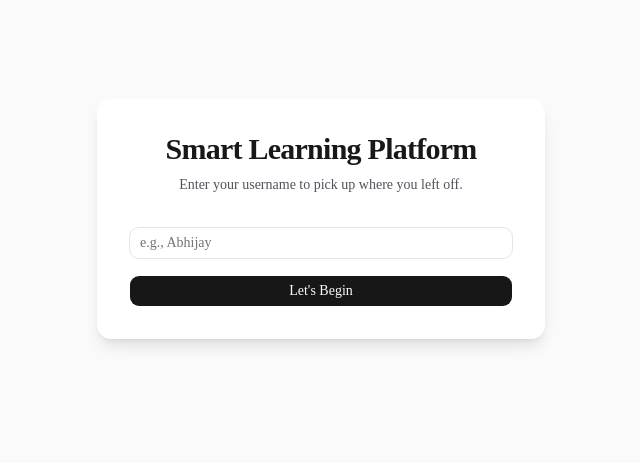
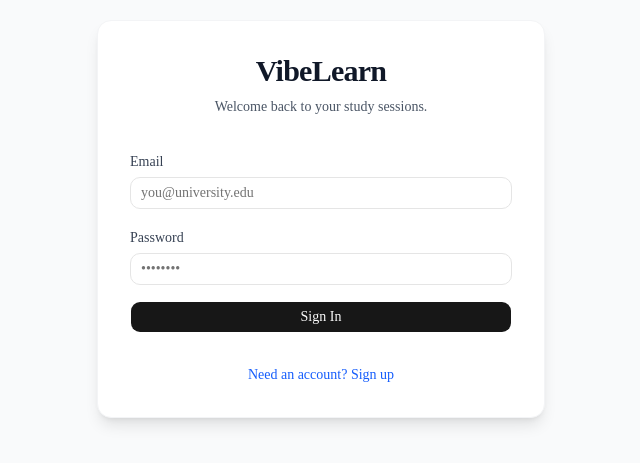
Before and after one commit to Abhijay-Nagal/vibe-learn, a Next.js app: page / in a window 1280 px wide. Shown: the part 181-644 px from the top of the page, without its empty margins (319-959 px from the left). Built offline with nearby package versions, Linux system fonts and the light colour scheme; no server answers.

Commit message:
feat(auth): complete phase 2.1 - implement supabase auth, cascading deletes, and account lifecycle

```diff
--- a/package.json
+++ b/package.json
@@ -10,6 +10,7 @@
   },
   "dependencies": {
     "@google/generative-ai": "^0.24.1",
+    "@supabase/ssr": "^0.12.0",
     "@supabase/supabase-js": "^2.108.1",
     "@supadata/js": "^1.4.0",
     "class-variance-authority": "^0.7.1",
--- a/src/app/dashboard/page.tsx
+++ b/src/app/dashboard/page.tsx
@@ -1,5 +1,6 @@
 "use client";
 
+import { DashboardHeader } from "@/components/DashboardHeader";
 import { useEffect, useState } from "react";
 import { useRouter } from "next/navigation";
 import { supabase } from "@/lib/supabase";
@@ -110,7 +111,7 @@ export default function Dashboard() {
   }
 
   return (
-    <main className="min-h-screen p-8 md:p-24 bg-zinc-50 dark:bg-zinc-950">
+    <main className="min-h-screen p-8 md:p-24 bg-zinc-50 dark:bg-zinc-950"><DashboardHeader />
       <div className="max-w-5xl mx-auto space-y-8">
         <header className="flex flex-col md:flex-row justify-between items-start md:items-center gap-4">
           <div>
--- a/src/app/page.tsx
+++ b/src/app/page.tsx
@@ -2,105 +2,139 @@
 
 import { useState, useEffect } from "react";
 import { useRouter } from "next/navigation";
-import { supabase } from "@/lib/supabase";
+import { createClient } from "@/lib/supabase/client";
 import { useUser } from "@/context/UserContext";
 import { Button } from "@/components/ui/button";
 import { Input } from "@/components/ui/input";
 
-export default function Onboarding() {
+export default function LoginPage() {
+  const router = useRouter();
+  const { user, isLoading } = useUser();
+  const supabase = createClient();
+
+  const [isLogin, setIsLogin] = useState(true);
+  const [email, setEmail] = useState("");
+  const [password, setPassword] = useState("");
   const [username, setUsername] = useState("");
-  const [isLoading, setIsLoading] = useState(false);
+  const [error, setError] = useState("");
+  const [isSubmitting, setIsSubmitting] = useState(false);
 
-  const router = useRouter();
-  const {
-  user,
-  setUser,
-  isLoading: isUserLoading,
-} = useUser();
+  // If the user is already authenticated via Supabase, securely push to dashboard
+  useEffect(() => {
+    if (user && !isLoading) {
+      router.push("/dashboard");
+    }
+  }, [user, isLoading, router]);
 
-  // Redirect logged-in users only after UserContext finishes loading
-  useEffect(() => {
-    if (isUserLoading) return;
-
-    if (user) {
-      router.replace("/dashboard");
-    }
-  }, [user, isUserLoading, router]);
-
-  const handleLogin = async (e: React.FormEvent) => {
+  const handleAuth = async (e: React.FormEvent) => {
     e.preventDefault();
-    if (!username.trim()) return;
-
-    setIsLoading(true);
+    setIsSubmitting(true);
+    setError("");
 
     try {
-      // 1. Check if user exists in Supabase
-      let { data: user, error: fetchError } = await supabase
-        .from("users")
-        .select("*")
-        .eq("username", username.trim())
-        .single();
+      if (isLogin) {
+        const { error: signInError } = await supabase.auth.signInWithPassword({
+          email,
+          password,
+        });
+        if (signInError) throw signInError;
 
-      // 2. If user doesn't exist, create them
-      if (fetchError && fetchError.code === "PGRST116") {
-        const { data: newUser, error: insertError } = await supabase
-          .from("users")
-          .insert([{ username: username.trim() }])
-          .select()
-          .single();
+        router.push("/dashboard");
+      } else {
+        const { error: signUpError } = await supabase.auth.signUp({
+          email,
+          password,
+          options: {
+            // This is the magic that feeds the PostgreSQL trigger we created in Step 1!
+            data: { username },
+          },
+        });
+        if (signUpError) throw signUpError;
 
-        if (insertError) throw insertError;
-        user = newUser;
-      } else if (fetchError) {
-        throw fetchError;
+        // Auto-login after successful signup
+        router.push("/dashboard");
       }
-
-      // 3. Save to localStorage and redirect
-      setUser(user);
-      router.replace("/dashboard");
-    } catch (error) {
-      console.error("Login failed:", error);
-      alert("Something went wrong. Please try again.");
+    } catch (err: any) {
+      setError(err.message || "An error occurred during authentication.");
     } finally {
-      setIsLoading(false);
+      setIsSubmitting(false);
     }
   };
 
-  if (isUserLoading) {
+  if (isLoading) {
     return (
-      <div className="flex min-h-screen items-center justify-center">
-        Loading...
+      <div className="flex min-h-screen items-center justify-center bg-gray-50">
+        <div className="animate-pulse text-lg font-medium text-gray-500">Loading VibeLearn...</div>
       </div>
     );
   }
 
   return (
-    <main className="flex min-h-screen flex-col items-center justify-center p-24 bg-zinc-50 dark:bg-zinc-950">
-      <div className="w-full max-w-md space-y-8 bg-white dark:bg-zinc-900 p-8 rounded-xl shadow-lg">
+    <div className="flex min-h-screen items-center justify-center bg-gray-50 p-4">
+      <div className="w-full max-w-md space-y-8 rounded-xl bg-white p-8 shadow-lg border border-gray-100">
         <div className="text-center">
-          <h1 className="text-3xl font-bold tracking-tight text-zinc-900 dark:text-white">
-            Smart Learning Platform
-          </h1>
-          <p className="mt-2 text-sm text-zinc-600 dark:text-zinc-400">
-            Enter your username to pick up where you left off.
+          <h1 className="text-3xl font-bold tracking-tight text-gray-900">VibeLearn</h1>
+          <p className="mt-2 text-sm text-gray-600">
+            {isLogin ? "Welcome back to your study sessions." : "Create an account to start learning."}
           </p>
         </div>
 
-        <form onSubmit={handleLogin} className="space-y-4">
+        <form onSubmit={handleAuth} className="space-y-4">
+          {!isLogin && (
+            <div>
+              <label className="text-sm font-medium text-gray-700">Username</label>
               <Input
+                required
                 type="text"
-            placeholder="e.g., Abhijay"
+                placeholder="e.g. Abhijay"
                 value={username}
                 onChange={(e) => setUsername(e.target.value)}
-            disabled={isLoading}
+                className="mt-1"
+              />
+            </div>
+          )}
+          <div>
+            <label className="text-sm font-medium text-gray-700">Email</label>
+            <Input
               required
-            className="w-full"
+              type="email"
+              placeholder="you@university.edu"
+              value={email}
+              onChange={(e) => setEmail(e.target.value)}
+              className="mt-1"
             />
-          <Button type="submit" className="w-full" disabled={isLoading}>
-            {isLoading ? "Loading..." : "Let's Begin"}
+          </div>
+          <div>
+            <label className="text-sm font-medium text-gray-700">Password</label>
+            <Input
+              required
+              type="password"
+              placeholder="••••••••"
+              value={password}
+              onChange={(e) => setPassword(e.target.value)}
+              className="mt-1"
+            />
+          </div>
+
+          {error && <p className="text-sm text-red-600">{error}</p>}
+
+          <Button type="submit" className="w-full" disabled={isSubmitting}>
+            {isSubmitting ? "Processing..." : isLogin ? "Sign In" : "Sign Up"}
           </Button>
         </form>
+
+        <div className="text-center text-sm">
+          <button
+            onClick={() => {
+              setIsLogin(!isLogin);
+              setError("");
+            }}
+            className="text-blue-600 hover:underline focus:outline-none"
+          >
+            {isLogin ? "Need an account? Sign up" : "Already have an account? Sign in"}
+          </button>
         </div>
-    </main>
+      </div>
+    </div>
   );
 }
--- /dev/null
+++ b/src/app/signup/page.tsx
@@ -0,0 +1,66 @@
+"use client";
+
+import { useState } from "react";
+import { createClient } from "@/lib/supabase/client";
+
+export default function SignupPage() {
+  const supabase = createClient();
+
+  const [email, setEmail] = useState("");
+  const [password, setPassword] = useState("");
+  const [username, setUsername] = useState("");
+
+  async function handleSignup(e: React.FormEvent) {
+    e.preventDefault();
+
+    const { error } = await supabase.auth.signUp({
+      email,
+      password,
+      options: {
+        data: {
+          username,
+        },
+      },
+    });
+
+    if (error) {
+      alert(error.message);
+      return;
+    }
+
+    alert("Signup successful");
+  }
+
+  return (
+    <div className="min-h-screen flex items-center justify-center">
+      <form onSubmit={handleSignup} className="flex flex-col gap-4 w-96">
+        <input
+          placeholder="Username"
+          value={username}
+          onChange={(e) => setUsername(e.target.value)}
+          className="border p-2"
+        />
+
+        <input
+          placeholder="Email"
+          type="email"
+          value={email}
+          onChange={(e) => setEmail(e.target.value)}
+          className="border p-2"
+        />
+
+        <input
+          placeholder="Password"
+          type="password"
+          value={password}
+          onChange={(e) => setPassword(e.target.value)}
+          className="border p-2"
+        />
+
+        <button type="submit" className="border p-2">
+          Sign Up
+        </button>
+      </form>
+    </div>
+  );
+}
--- /dev/null
+++ b/src/components/DashboardHeader.tsx
@@ -0,0 +1,61 @@
+"use client";
+
+import { useRouter } from "next/navigation";
+import { createClient } from "@/lib/supabase/client";
+import { useUser } from "@/context/UserContext";
+import { Button } from "@/components/ui/button";
+
+export function DashboardHeader() {
+  const router = useRouter();
+  const { user } = useUser();
+  const supabase = createClient();
+
+  const handleLogout = async () => {
+    await supabase.auth.signOut();
+    router.push("/");
+  };
+
+  const handleDeleteAccount = async () => {
+    // High-friction confirmation for destructive actions
+    const confirmDelete = window.confirm(
+      "Are you absolutely sure? This will permanently delete your account, all study sessions, videos, notes, and quizzes. This cannot be undone."
+    );
+
+    if (confirmDelete) {
+      try {
+        // Call the secure PostgreSQL function we just created
+        const { error } = await supabase.rpc("delete_user");
+        if (error) throw error;
+
+        // Clear the local session and redirect
+        await supabase.auth.signOut();
+        router.push("/");
+      } catch (error) {
+        console.error("Error deleting account:", error);
+        alert("Failed to delete account. Please try again.");
+      }
+    }
+  };
+
+  if (!user) return null;
+
+  return (
+    <header className="flex items-center justify-between border-b bg-white px-6 py-4 shadow-sm">
+      <div className="flex items-center space-x-4">
+        <h1 className="text-xl font-bold text-gray-900">VibeLearn</h1>
+        <span className="rounded-full bg-blue-50 px-3 py-1 text-sm font-medium text-blue-700">
+          Hi, {user.username}
+        </span>
+      </div>
+
+      <div className="flex items-center space-x-4">
+        <Button variant="outline" onClick={handleLogout}>
+          Sign Out
+        </Button>
+        <Button variant="destructive" onClick={handleDeleteAccount}>
+          Delete Account
+        </Button>
+      </div>
+    </header>
+  );
+}
--- a/src/context/UserContext.tsx
+++ b/src/context/UserContext.tsx
@@ -1,8 +1,9 @@
 "use client";
 
 import { createContext, useContext, useEffect, useState } from "react";
+import { createClient } from "@/lib/supabase/client";
 
-// Define the shape of our User state
+// The shape of the User remains exactly the same so we don't break V1 UI components
 type User = {
   id: string;
   username: string;
@@ -11,7 +12,6 @@ type User = {
 
 type UserContextType = {
   user: User;
-  setUser: (user: User) => void;
   isLoading: boolean;
 };
 
@@ -20,34 +20,66 @@ const UserContext = createContext<UserContextType | undefined>(undefined);
 export function UserProvider({ children }: { children: React.ReactNode }) {
   const [user, setUser] = useState<User>(null);
   const [isLoading, setIsLoading] = useState(true);
+  const supabase = createClient();
 
-  // Read from localStorage only once when the app loads
   useEffect(() => {
-    const storedUser = localStorage.getItem("vibelearn_user");
-    if (storedUser) {
-      setUser(JSON.parse(storedUser));
+    let mounted = true;
+
+    async function fetchSession() {
+      try {
+        const { data: { session } } = await supabase.auth.getSession();
+
+        if (session?.user) {
+          // Fetch the public profile to get the username
+          const { data: profile } = await supabase
+            .from('profiles')
+            .select('id, username, created_at')
+            .eq('id', session.user.id)
+            .single();
+
+          if (mounted && profile) {
+            setUser(profile as User);
+          }
+        } else {
+          if (mounted) setUser(null);
+        }
+      } catch (error) {
+        console.error("Error fetching user session:", error);
+      } finally {
+        if (mounted) setIsLoading(false);
+      }
     }
-    setIsLoading(false);
-  }, []);
 
-  // Sync state changes back to localStorage automatically
-  const handleSetUser = (newUser: User) => {
-    setUser(newUser);
-    if (newUser) {
-      localStorage.setItem("vibelearn_user", JSON.stringify(newUser));
-    } else {
-      localStorage.removeItem("vibelearn_user");
-    }
-  };
+    fetchSession();
+
+    // Real-time listener for login/logout events
+    const { data: { subscription } } = supabase.auth.onAuthStateChange(async (event, session) => {
+      if (session?.user) {
+        const { data: profile } = await supabase
+          .from('profiles')
+          .select('id, username, created_at')
+          .eq('id', session.user.id)
+          .single();
+        setUser(profile as User);
+      } else {
+        setUser(null);
+      }
+      setIsLoading(false);
+    });
+
+    return () => {
+      mounted = false;
+      subscription.unsubscribe();
+    };
+  }, [supabase]);
 
   return (
-    <UserContext.Provider value={{ user, setUser: handleSetUser, isLoading }}>
+    <UserContext.Provider value={{ user, isLoading }}>
       {children}
     </UserContext.Provider>
   );
 }
 
-// Custom hook to use the User Context easily
 export function useUser() {
   const context = useContext(UserContext);
   if (context === undefined) {
--- /dev/null
+++ b/src/lib/supabase/client.ts
@@ -0,0 +1,8 @@
+import { createBrowserClient } from "@supabase/ssr";
+
+export function createClient() {
+  return createBrowserClient(
+    process.env.NEXT_PUBLIC_SUPABASE_URL!,
+    process.env.NEXT_PUBLIC_SUPABASE_ANON_KEY!
+  );
+}
```
Also changed, not shown: src/app/api/generate-master-quiz/route.ts (+15 -1 lines), src/app/api/generate-notes/route.ts (+15 -1 lines), src/app/api/generate-quiz/route.ts (+15 -1 lines), src/lib/supabase/server.ts (added, +18 -0 lines), src/middleware.ts (added, +64 -0 lines), 1 other file (tests, documents, lock files or other folders). Lines whose indentation alone changed are shown as unchanged.
